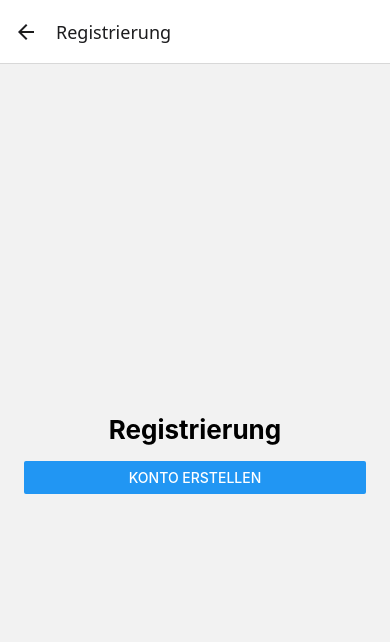
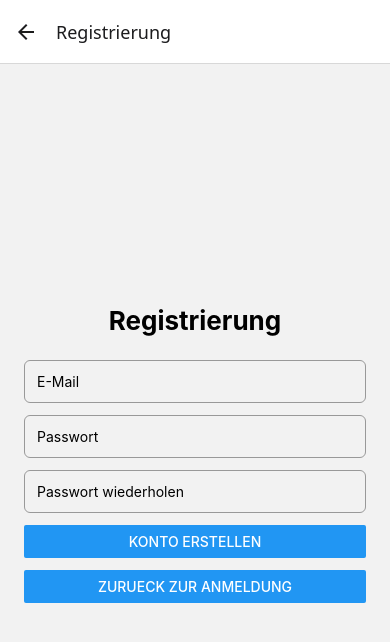
Before and after one commit to Igor4g/PlantCare, a React Native app: screen /Registrierung in a window 390 px wide. Shown: the top 642 px of the page. Built offline with nearby package versions, Linux system fonts and the light colour scheme.

Commit message:
Login und Registr. Screens aktualisiert

```diff
--- a/src/screens/AnmeldungScreen.jsx
+++ b/src/screens/AnmeldungScreen.jsx
@@ -1,15 +1,56 @@
-import React from "react";
-import { View, Text, Button, StyleSheet } from "react-native";
+import React, { useState } from "react";
+import { View, Text, TextInput, Button, StyleSheet, Alert } from "react-native";
+import { anmelden } from "../services/authService";
 
 export default function AnmeldungScreen({ navigation }) {
+  const [email, setEmail] = useState("");
+  const [passwort, setPasswort] = useState("");
+  const [laedt, setLaedt] = useState(false);
+
+  async function handleAnmelden() {
+    if (!email || !passwort) {
+      Alert.alert("Fehler", "Bitte E-Mail und Passwort eingeben.");
+      return;
+    }
+
+    try {
+      setLaedt(true);
+      await anmelden(email, passwort);
+      navigation.replace("PflanzenListe");
+    } catch (error) {
+      Alert.alert("Fehler", "Anmeldung fehlgeschlagen.");
+      console.log(error.message);
+    } finally {
+      setLaedt(false);
+    }
+  }
+
   return (
     <View style={styles.container}>
       <Text style={styles.title}>PlantCare</Text>
-      <Text style={styles.text}>Anmeldung</Text>
+      <Text style={styles.subtitle}>Anmeldung</Text>
+
+      <TextInput
+        style={styles.input}
+        placeholder="E-Mail"
+        value={email}
+        onChangeText={setEmail}
+        autoCapitalize="none"
+        keyboardType="email-address"
+      />
+
+      <TextInput
+        style={styles.input}
+        placeholder="Passwort"
+        value={passwort}
+        onChangeText={setPasswort}
+        secureTextEntry
+      />
 
       <Button
-        title="Einloggen"
-        onPress={() => navigation.navigate("PflanzenListe")}
+        title={laedt ? "Bitte warten..." : "Anmelden"}
+        onPress={handleAnmelden}
+        disabled={laedt}
       />
 
       <Button
@@ -25,15 +66,22 @@ const styles = StyleSheet.create({
     flex: 1,
     padding: 24,
     justifyContent: "center",
-    gap: 16,
+    gap: 12,
   },
   title: {
     fontSize: 32,
     fontWeight: "bold",
     textAlign: "center",
   },
-  text: {
-    fontSize: 18,
+  subtitle: {
+    fontSize: 20,
     textAlign: "center",
+    marginBottom: 12,
+  },
+  input: {
+    borderWidth: 1,
+    borderColor: "#999",
+    padding: 12,
+    borderRadius: 6,
   },
 });
--- a/src/screens/RegistrierungScreen.jsx
+++ b/src/screens/RegistrierungScreen.jsx
@@ -1,14 +1,80 @@
-import React from "react";
-import { View, Text, Button, StyleSheet } from "react-native";
+import React, { useState } from "react";
+import { View, Text, TextInput, Button, StyleSheet, Alert } from "react-native";
+import { registrieren } from "../services/authService";
 
 export default function RegistrierungScreen({ navigation }) {
+  const [email, setEmail] = useState("");
+  const [passwort, setPasswort] = useState("");
+  const [passwortWiederholung, setPasswortWiederholung] = useState("");
+  const [laedt, setLaedt] = useState(false);
+
+  async function handleRegistrieren() {
+    if (!email || !passwort || !passwortWiederholung) {
+      Alert.alert("Fehler", "Bitte alle Felder ausfuellen.");
+      return;
+    }
+
+    if (passwort.length < 6) {
+      Alert.alert("Fehler", "Das Passwort muss mindestens 6 Zeichen haben.");
+      return;
+    }
+
+    if (passwort !== passwortWiederholung) {
+      Alert.alert("Fehler", "Die Passwoerter stimmen nicht ueberein.");
+      return;
+    }
+
+    try {
+      setLaedt(true);
+      await registrieren(email, passwort);
+      Alert.alert("Erfolg", "Konto wurde erstellt.");
+      navigation.replace("PflanzenListe");
+    } catch (error) {
+      Alert.alert("Fehler", "Registrierung fehlgeschlagen.");
+      console.log(error.message);
+    } finally {
+      setLaedt(false);
+    }
+  }
+
   return (
     <View style={styles.container}>
       <Text style={styles.title}>Registrierung</Text>
 
+      <TextInput
+        style={styles.input}
+        placeholder="E-Mail"
+        value={email}
+        onChangeText={setEmail}
+        autoCapitalize="none"
+        keyboardType="email-address"
+      />
+
+      <TextInput
+        style={styles.input}
+        placeholder="Passwort"
+        value={passwort}
+        onChangeText={setPasswort}
+        secureTextEntry
+      />
+
+      <TextInput
+        style={styles.input}
+        placeholder="Passwort wiederholen"
+        value={passwortWiederholung}
+        onChangeText={setPasswortWiederholung}
+        secureTextEntry
+      />
+
       <Button
-        title="Konto erstellen"
-        onPress={() => navigation.navigate("PflanzenListe")}
+        title={laedt ? "Bitte warten..." : "Konto erstellen"}
+        onPress={handleRegistrieren}
+        disabled={laedt}
+      />
+
+      <Button
+        title="Zurueck zur Anmeldung"
+        onPress={() => navigation.navigate("Anmeldung")}
       />
     </View>
   );
@@ -19,11 +85,18 @@ const styles = StyleSheet.create({
     flex: 1,
     padding: 24,
     justifyContent: "center",
-    gap: 16,
+    gap: 12,
   },
   title: {
     fontSize: 26,
     fontWeight: "bold",
     textAlign: "center",
+    marginBottom: 12,
+  },
+  input: {
+    borderWidth: 1,
+    borderColor: "#999",
+    padding: 12,
+    borderRadius: 6,
   },
 });
```
